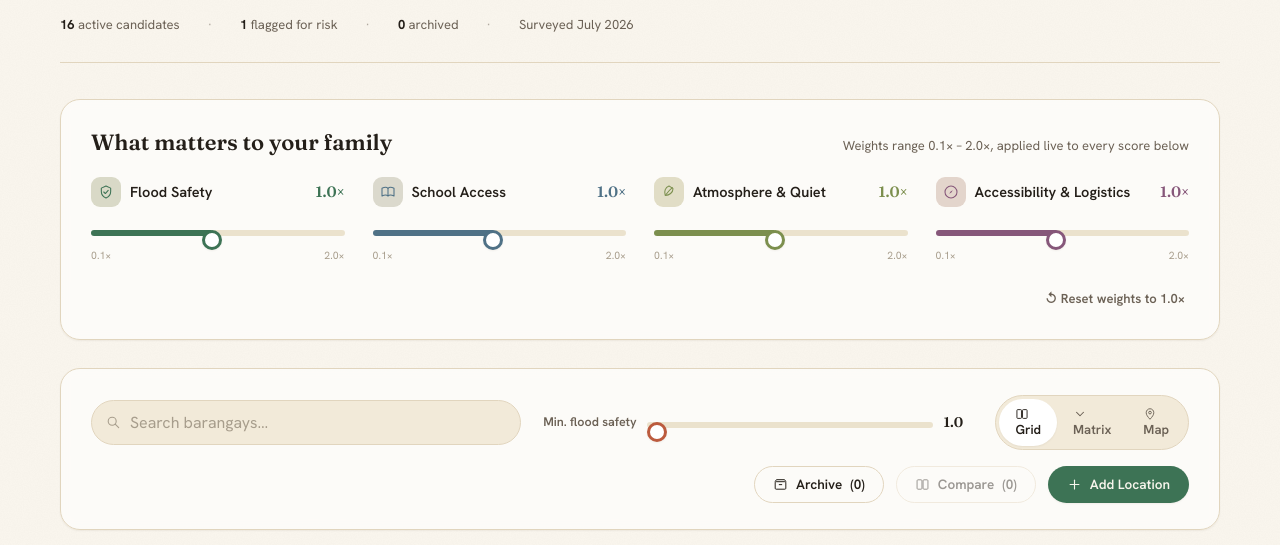
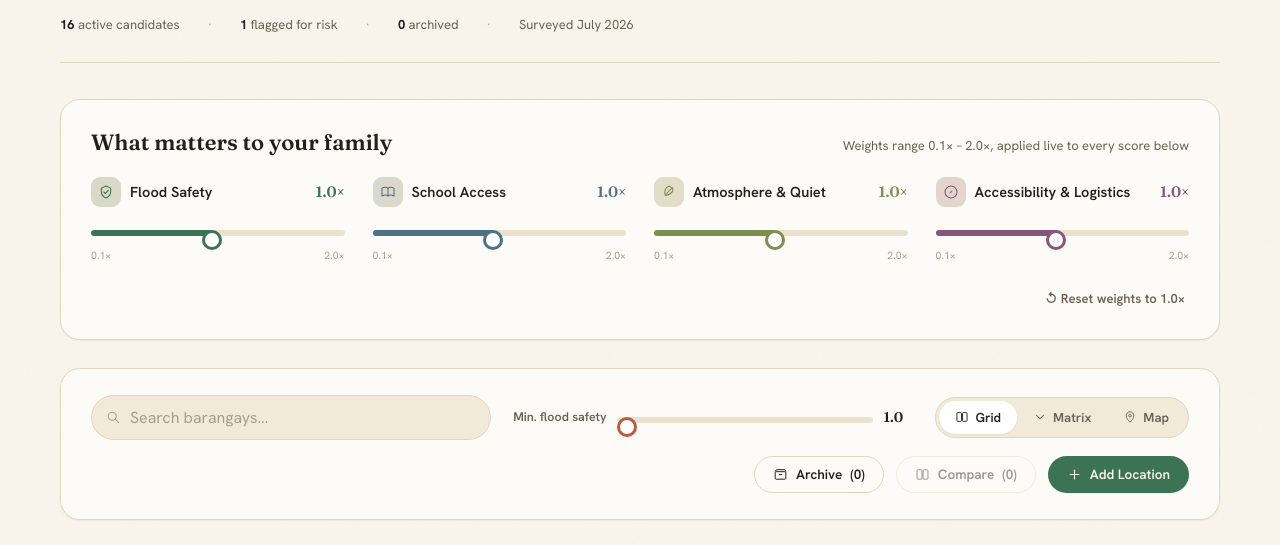
Before and after one commit to 10pBackpacker/philippines-dashboard-retirement, a plain HTML site: page index.html in a window 1280 px wide. Shown: the part 244-789 px from the top of the page. Drawn offline with nearby package versions, Linux system fonts and the light colour scheme.

Commit message:
Align segmented view-toggle icons
Co-Authored-By: Claude Sonnet 5.5 <noreply@anthropic.com>
Claude-Session: https://claude.ai/code/session_011YhWucipcrNqtkVmJ4F4P9

```diff
--- a/index.html
+++ b/index.html
@@ -226,7 +226,8 @@ a{ color: var(--palm); }
   color: var(--ink-soft); transition: background var(--dur-fast) var(--ease), color var(--dur-fast) var(--ease), box-shadow var(--dur-fast) var(--ease);
 }
 .segmented button.is-active{ background: var(--paper-raised); color: var(--ink); box-shadow: var(--shadow-sm); }
-.segmented button svg{ width:14px; height:14px; margin-right:6px; vertical-align:-2px; }
+.segmented button{ display:inline-flex; align-items:center; justify-content:center; gap:6px; }
+.segmented button svg{ width:14px; height:14px; flex-shrink:0; }
 
 .filterbar-actions{ display:flex; flex-wrap:wrap; align-items:center; gap:10px 12px; margin-left:auto; min-width:0; }
 
```
